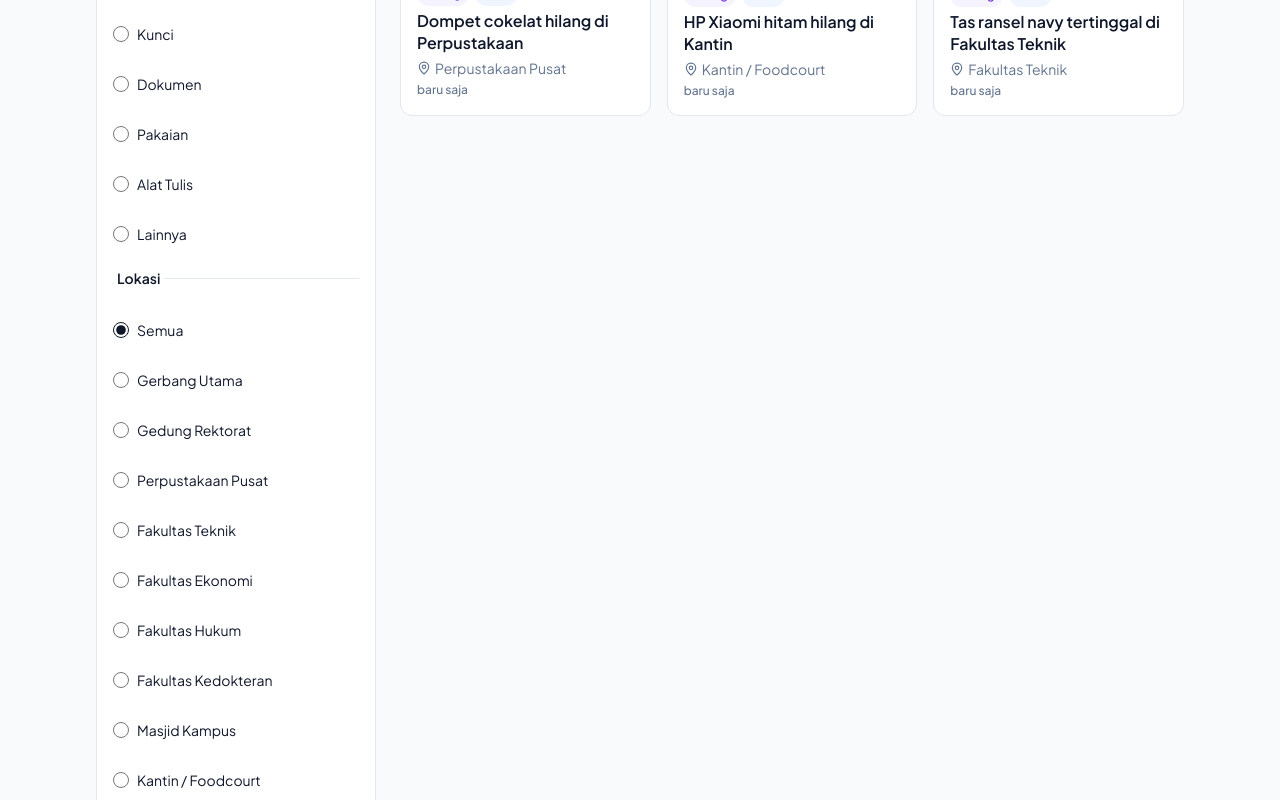
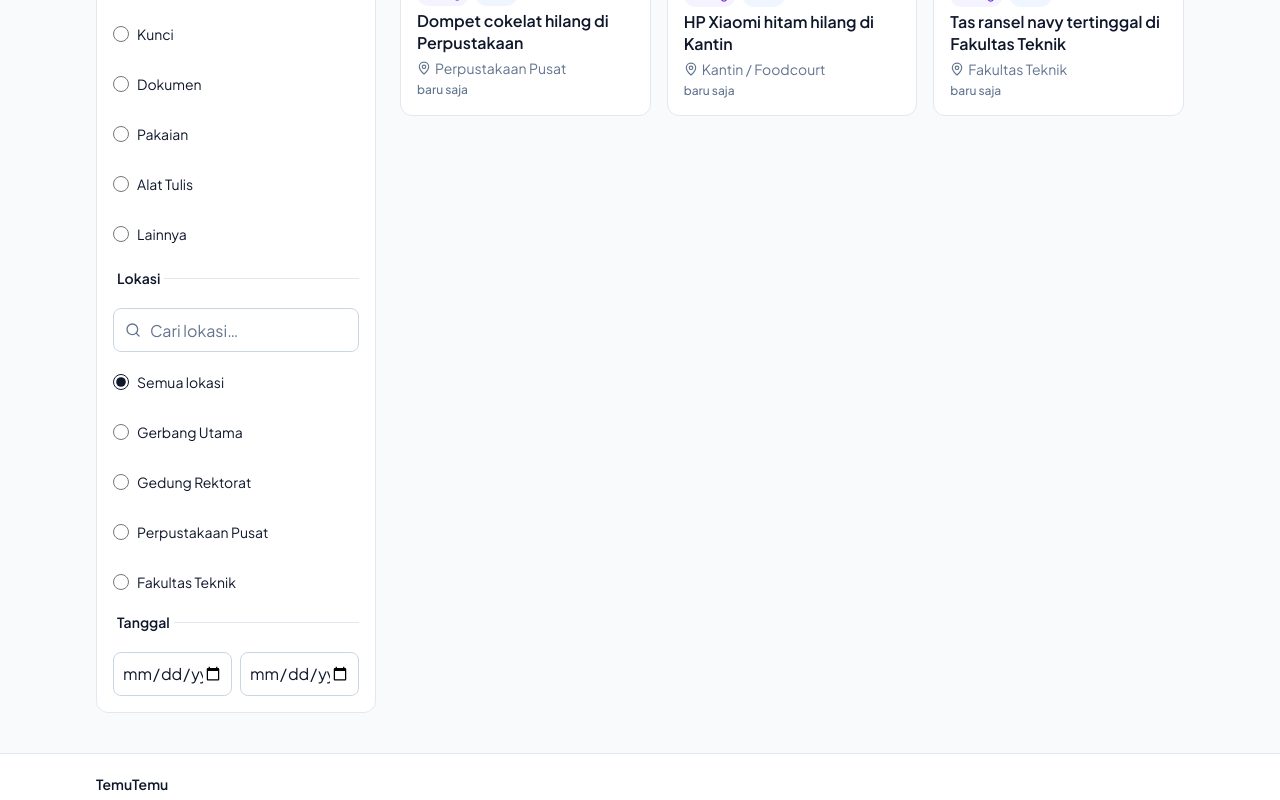
Before and after one commit to mhmmdshlh/TemuTemu, a React (Vite) app: page /hilang in a window 1280 px wide. Shown: the part 394-1194 px from the top of the page. Built offline with nearby package versions, Linux system fonts and the light colour scheme.

Commit message:
Tambah filter lokasi dengan pencarian di halaman hilang dan ditemukan

```diff
--- /dev/null
+++ b/src/components/LocationFilter.jsx
@@ -0,0 +1,74 @@
+import { useState } from 'react'
+import { Search, X } from 'lucide-react'
+import { CAMPUS_LOCATIONS } from '../lib/constants'
+
+/**
+ * Filter lokasi: input pencarian terpin di atas + daftar opsi dalam
+ * kontainer setinggi tetap (max-height + overflow-y: auto).
+ * Opsi difilter dinamis berdasarkan teks pencarian (case-insensitive).
+ *
+ * variant "radio"  → baris radio (sidebar desktop)
+ * variant "sheet"  → tombol seleksi (bottom sheet mobile)
+ */
+export default function LocationFilter({
+  value,
+  onChange,
+  options = CAMPUS_LOCATIONS,
+  variant = 'radio',
+  name = 'lokasi',
+  maxHeight = 'max-h-[240px]',
+}) {
+  const [q, setQ] = useState('')
+  const needle = q.trim().toLowerCase()
+  const list = needle ? options.filter((l) => l.nama.toLowerCase().includes(needle)) : options
+
+  const row = (loc) =>
+    variant === 'radio' ? (
+      <label key={loc.id} className="flex min-h-[44px] cursor-pointer items-center gap-2 text-sm">
+        <input
+          type="radio"
+          name={name}
+          checked={value === loc.id}
+          onChange={() => onChange(loc.id)}
+          className="h-4 w-4 accent-slate-900"
+        />
+        {loc.nama}
+      </label>
+    ) : (
+      <button
+        key={loc.id}
+        type="button"
+        onClick={() => onChange(loc.id)}
+        aria-pressed={value === loc.id}
+        className={`flex min-h-[44px] w-full items-center rounded-lg border px-3 text-left text-sm ${value === loc.id ? 'border-slate-900 bg-slate-900 text-white' : 'border-slate-300'}`}
+      >
+        {loc.nama}
+      </button>
+    )
+
+  return (
+    <div>
+      <div className="relative">
+        <Search size={16} aria-hidden="true" className="pointer-events-none absolute left-3 top-1/2 -translate-y-1/2 text-slate-500" />
+        <input
+          type="search"
+          value={q}
+          onChange={(e) => setQ(e.target.value)}
+          placeholder="Cari lokasi…"
+          aria-label="Cari lokasi"
+          className="h-11 w-full rounded-lg border border-slate-300 bg-white pl-9 pr-9 text-slate-900 placeholder:text-slate-500"
+        />
+        {q && (
+          <button onClick={() => setQ('')} aria-label="Hapus pencarian lokasi" className="absolute right-1 top-1/2 flex h-9 w-9 -translate-y-1/2 items-center justify-center rounded-lg text-slate-500 hover:bg-slate-100">
+            <X size={16} aria-hidden="true" />
+          </button>
+        )}
+      </div>
+      <div className={`mt-2 space-y-1.5 overflow-y-auto pr-1 ${maxHeight}`}>
+        {row({ id: '', nama: 'Semua lokasi' })}
+        {list.map(row)}
+        {list.length === 0 && <p className="px-1 py-2 text-sm text-slate-500">Tidak ada lokasi yang cocok.</p>}
+      </div>
+    </div>
+  )
+}
--- a/src/components/SearchFilter.jsx
+++ b/src/components/SearchFilter.jsx
@@ -1,6 +1,7 @@
 import { useEffect, useState } from 'react'
 import { ChevronDown, Search, X } from 'lucide-react'
 import { CAMPUS_LOCATIONS, CATEGORIES } from '../lib/constants'
+import LocationFilter from './LocationFilter'
 import Button from './ui/Button'
 import Sheet from './ui/Sheet'
 
@@ -113,10 +114,7 @@ export function MobileFilterBar({ f, set }) {
           </div>
         )}
         {sheet === 'lokasi' && (
-          <div className="space-y-2">
-            {optBtn(!draft.lokasi, () => setDraft({ ...draft, lokasi: '' }), 'Semua lokasi')}
-            {CAMPUS_LOCATIONS.map((l) => optBtn(draft.lokasi === l.id, () => setDraft({ ...draft, lokasi: l.id }), l.nama))}
-          </div>
+          <LocationFilter variant="sheet" value={draft.lokasi} onChange={(lokasi) => setDraft({ ...draft, lokasi })} />
         )}
         {sheet === 'tanggal' && (
           <div className="grid grid-cols-2 gap-2">
@@ -164,8 +162,7 @@ export function DesktopSidebar({ f, set }) {
           ...CATEGORIES.map((c) => radio('kategori', c.id, c.label, f.kategori)),
         ])}
         {group('Lokasi', [
-          radio('lokasi', '', 'Semua', f.lokasi),
-          ...CAMPUS_LOCATIONS.map((l) => radio('lokasi', l.id, l.nama, f.lokasi)),
+          <LocationFilter key="lokasi" value={f.lokasi} onChange={(lokasi) => set({ ...f, lokasi, page: 1 })} name="lokasi-desktop" />,
         ])}
         <fieldset className="border-t border-slate-200 pt-3">
           <legend className="px-1 text-sm font-semibold">Tanggal</legend>
```
